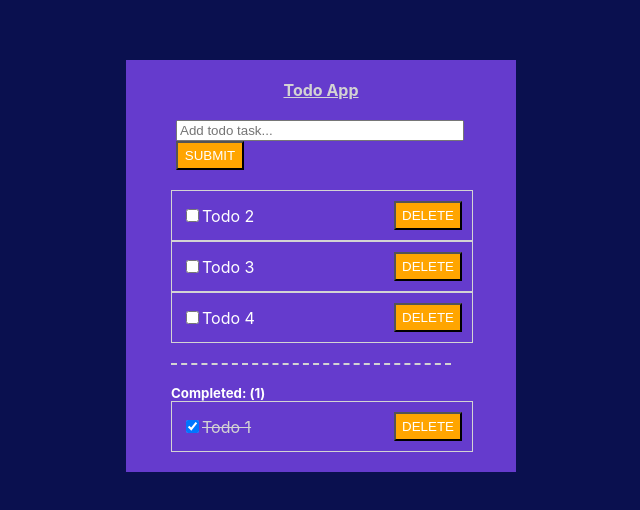
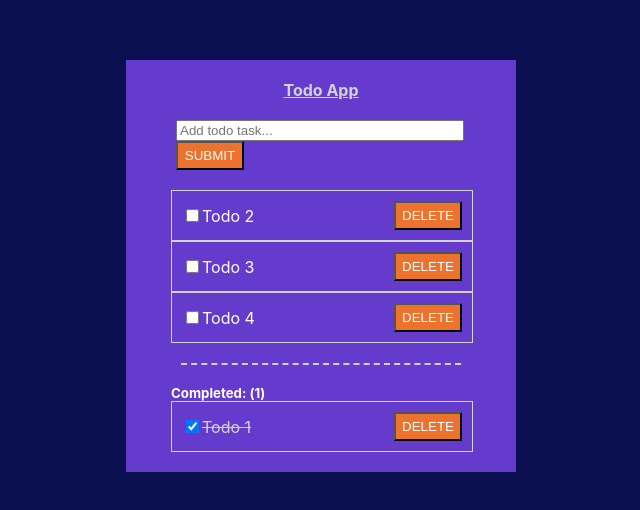
Before and after one commit to thomHayner/react-redux-todo-app, a React (Create React App) app: page / in a window 1280 px wide. Shown: the part 134-644 px from the top of the page, without its empty margins (319-959 px from the left). Built offline with nearby package versions, Linux system fonts and the light colour scheme.

Commit message:
code: styling

```diff
--- a/src/components/toDoList/AddNewTaskCard.jsx
+++ b/src/components/toDoList/AddNewTaskCard.jsx
@@ -44,7 +44,7 @@ const AddNewTaskCard = () => {
           style={{
             width: "20%",
             minWidth: "68px",
-            backgroundColor: "orange",
+            backgroundColor: "#ED722D",
             color: "white",
             textTransform: "uppercase",
             textAlign: "center",
--- a/src/components/toDoList/ToDoList.jsx
+++ b/src/components/toDoList/ToDoList.jsx
@@ -20,6 +20,7 @@ const ToDoList = () => {
         style={{
           width: "100%",
           borderBottom: "2px dashed lightgrey",
+          marginLeft: "10px",
         }}
       />
       <TodoCompletedItemList />
--- a/src/components/toDoList/elements/TaskCard.jsx
+++ b/src/components/toDoList/elements/TaskCard.jsx
@@ -44,7 +44,7 @@ const TaskCard = ({ data, indexToAlter }) => {
         style={{
           width: "20%",
         minWidth: "68px",
-        backgroundColor: "orange",
+        backgroundColor: "#ED722D",
         color: "white",
         textTransform: "uppercase",
         textAlign: "center",
```
